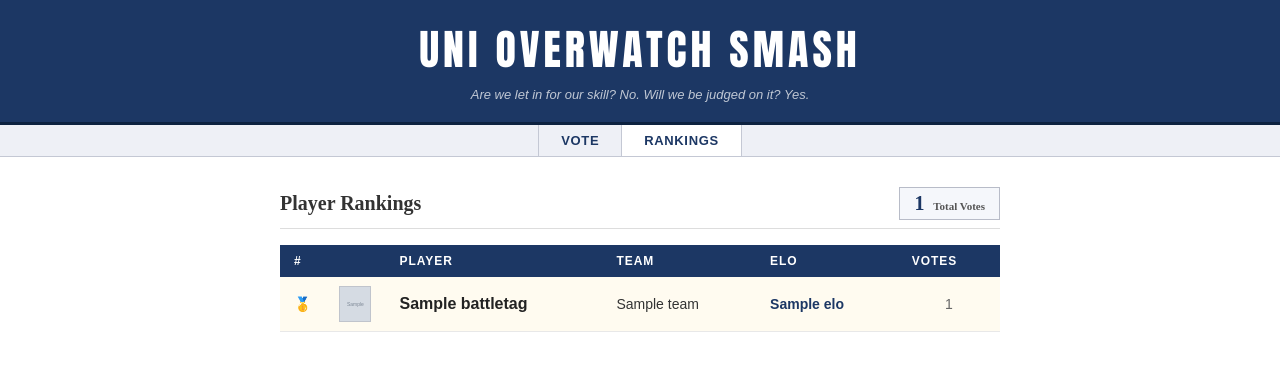
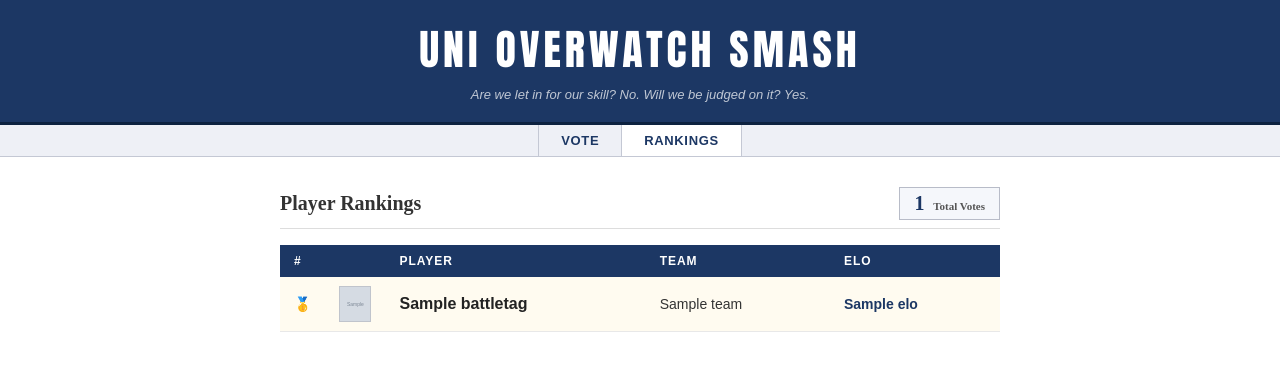
Before and after one commit to t90e/uni-elo, a Flask app: template templates/leaderboard.html in a window 1280 px wide. Shown: the top 371 px of the page. Run offline with Flask 3, Linux system fonts and the light colour scheme; the template is opened without the code that fills it: most values are stand-ins (such as "Sample title", 1, 10 or a date in 2020); grey boxes marked "Sample" are stand-in pictures; some libraries are stand-ins or nearby versions.

Commit message:
Remove votes column from leaderboard; show ELO only

```diff
--- a/templates/leaderboard.html
+++ b/templates/leaderboard.html
@@ -38,7 +38,6 @@
         <th>Player</th>
         <th>Team</th>
         <th>ELO</th>
-        <th class="votes-cell">Votes</th>
       </tr>
     </thead>
     <tbody>
@@ -64,7 +63,6 @@
         </td>
         <td>{{ player.team }}</td>
         <td class="elo-cell">{{ player.elo }}</td>
-        <td class="votes-cell">{{ player.total_votes }}</td>
       </tr>
       {% endfor %}
     </tbody>
```
